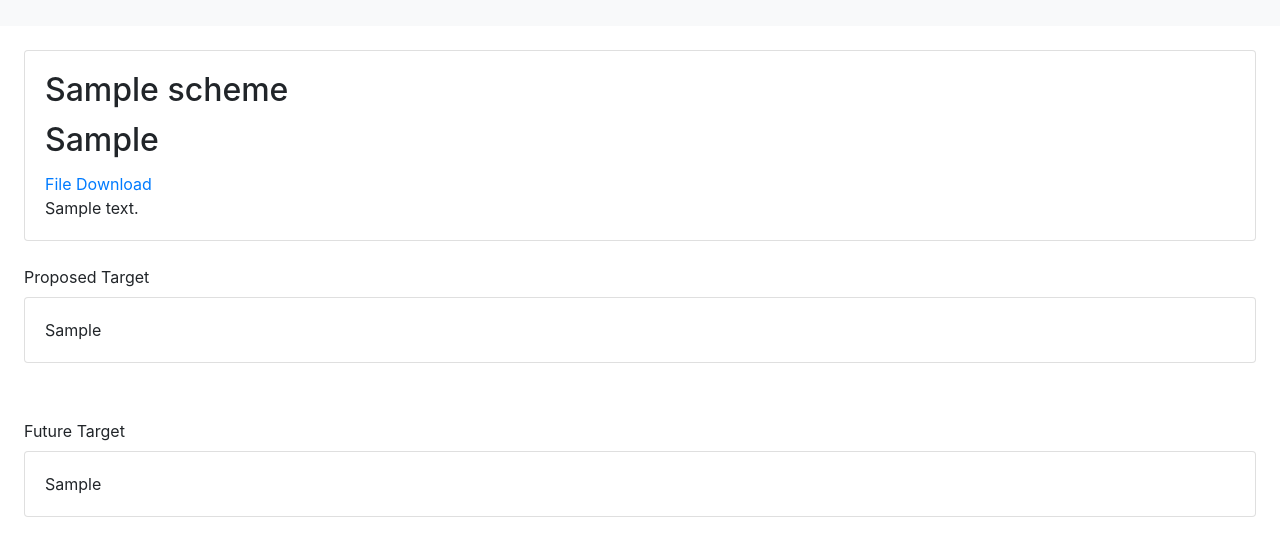
After one commit to Shivanshudeveloper/AICTE-Update, a PHP site: page /printschemes.php?id=1 in a window 1280 px wide. The commit adds this page. Shown: the top 556 px of the page. Run offline with PHP 8.4, Linux system fonts and the light colour scheme; tables that the repository leaves empty or names only in its code hold one stand-in row (values such as "Sample post").

Commit message:
Print Page

```diff
--- /dev/null
+++ b/printschemes.php
@@ -0,0 +1,81 @@
+<!DOCTYPE html>
+<html lang="en">
+<head>
+    <meta charset="UTF-8">
+    <meta name="viewport" content="width=device-width, initial-scale=1.0">
+    <title>AICTE</title>
+    <link rel="stylesheet" href="https://stackpath.bootstrapcdn.com/bootstrap/4.1.3/css/bootstrap.min.css" integrity="sha384-MCw98/SFnGE8fJT3GXwEOngsV7Zt27NXFoaoApmYm81iuXoPkFOJwJ8ERdknLPMO" crossorigin="anonymous">
+</head>
+<body onload="print()">
+<?php include './iframe/header.inc.php' ?>
+<div class="m-4">
+
+<?php
+    include_once './src/php/dbh.php';
+
+    $id = mysqli_real_escape_string($conn, $_GET['id']);
+    $sql = "SELECT * FROM new_scheme WHERE id = '$id';";
+    $result = mysqli_query($conn, $sql);
+    if ($row = mysqli_fetch_assoc($result)) {
+        echo
+        '
+        <div class="card mt-2">
+            <div class="card-body">
+                <h2 class="card-title">'.$row['title'].'</h2>
+                <h2 class="card-title">'.$row['scheme'].'</h2>
+                <a href="#!" class="card-link">File Download</a>
+                <p class="card-text">
+                '.$row['description'].'
+                    <br>
+                </p>
+            </div>
+        </div>
+        <br />
+        <div class="row">
+            <div class="col">
+                Proposed Target
+                <div class="card mt-2">
+                    <div class="card-body">
+                        <p class="card-text">
+                        '.$row['proposed_target'].'
+                            <br>
+                        </p>
+                    </div>
+                </div>
+            </div>
+        </div>
+        <br>
+        <br />
+        <div class="row mt-2">
+            <div class="col">
+                Future Target
+                <div class="card mt-2">
+                    <div class="card-body">
+                        <p class="card-text">
+                        '.$row['future_target'].'
+                            <br>
+                        </p>
+                    </div>
+                </div>
+            </div>
+        </div>
+
+        ';
+    }
+?>
+
+</div>
+
+<script>
+	function print() {
+        window.print();
+    }
+</script>
+
+
+
+<script src="https://code.jquery.com/jquery-3.3.1.slim.min.js" integrity="sha384-q8i/X+965DzO0rT7abK41JStQIAqVgRVzpbzo5smXKp4YfRvH+8abtTE1Pi6jizo" crossorigin="anonymous"></script>
+<script src="https://cdnjs.cloudflare.com/ajax/libs/popper.js/1.14.3/umd/popper.min.js" integrity="sha384-ZMP7rVo3mIykV+2+9J3UJ46jBk0WLaUAdn689aCwoqbBJiSnjAK/l8WvCWPIPm49" crossorigin="anonymous"></script>
+<script src="https://stackpath.bootstrapcdn.com/bootstrap/4.1.3/js/bootstrap.min.js" integrity="sha384-ChfqqxuZUCnJSK3+MXmPNIyE6ZbWh2IMqE241rYiqJxyMiZ6OW/JmZQ5stwEULTy" crossorigin="anonymous"></script>
+</body>
+</html>
--- a/view.php
+++ b/view.php
@@ -1633,8 +1633,8 @@
                         $result = mysqli_query($conn, $sql);
                         if ($row = mysqli_fetch_assoc($result)) {
                             echo
-
                             '
+                            <a href="printschemes.php?id='.$row['id'].'" class="btn btn-primary float-right">Print</a>
                             <div class="card mt-2">
                                 <div class="card-body">
                                     <h2 class="card-title">'.$row['title'].'</h2>
```
